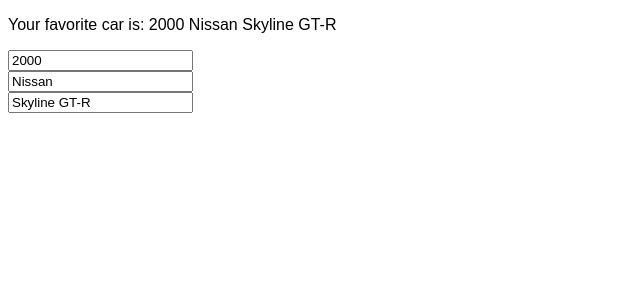
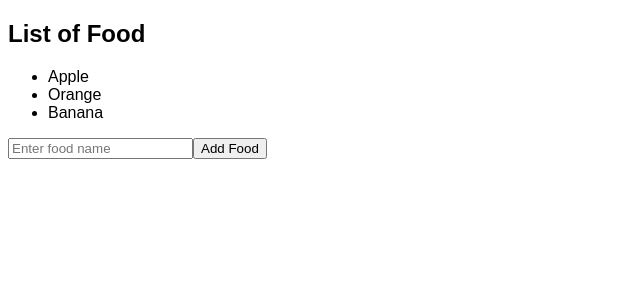
Before and after one commit to viniciusquintana/react-course-brocode, a React (Vite) app in the folder my-react-app/: page / in a window 1280 px wide. Shown: the top 300 px of the page, without its empty margins (0-640 px from the left). Built offline with nearby package versions, Linux system fonts and the light colour scheme.

Commit message:
finish update arrays in state lesson

```diff
--- a/my-react-app/src/MyComponent.jsx
+++ b/my-react-app/src/MyComponent.jsx
@@ -4,26 +4,30 @@
 
 function MyComponent(){
 
-  const [car, setCar] = useState({year: 2000,
-                                  make: "Nissan",
-                                  model: "Skyline GT-R"});
+  const [foods, setFoods] = useState(['Apple', 'Orange', 'Banana']);
 
-  function handleYearChange(event){
-    setCar(c => ({...c, year: event.target.value}));
+  function handleAddFood(){
+
+    const newFood = document.getElementById('foodInput').value;
+    document.getElementById('foodInput').value = "";
+
+    setFoods(f => [...f, newFood]);
   }
-  function handleMakeChange(event){
-    setCar(c => ({...c, make: event.target.value}));
-  }
-  function handleModelChange(event){
-    setCar(c => ({...c, model: event.target.value}));
+  function handleRemoveFood(index){
+
+    setFoods(foods.filter((_, i) => i !== index));
   }
 
-  return  (<div>
-            <p>Your favorite car is: {car.year} {car.make} {car.model}</p>
-
-            <input type='number' value={car.year} onChange={handleYearChange}/><br/>
-            <input type='text' value={car.make} onChange={handleMakeChange}/><br/>
-            <input type='text' value={car.model} onChange={handleModelChange}/><br/>
+  return (<div>
+            <h2>List of Food</h2>
+            <ul>
+              {foods.map((food, index) =>
+              <li key={index} onClick={() => handleRemoveFood(index)}>
+                {food}
+              </li>)}
+            </ul>
+            <input type='text' id='foodInput' placeholder='Enter food name'/>
+            <button onClick={handleAddFood}>Add Food</button>
           </div>);
 }
 
```
